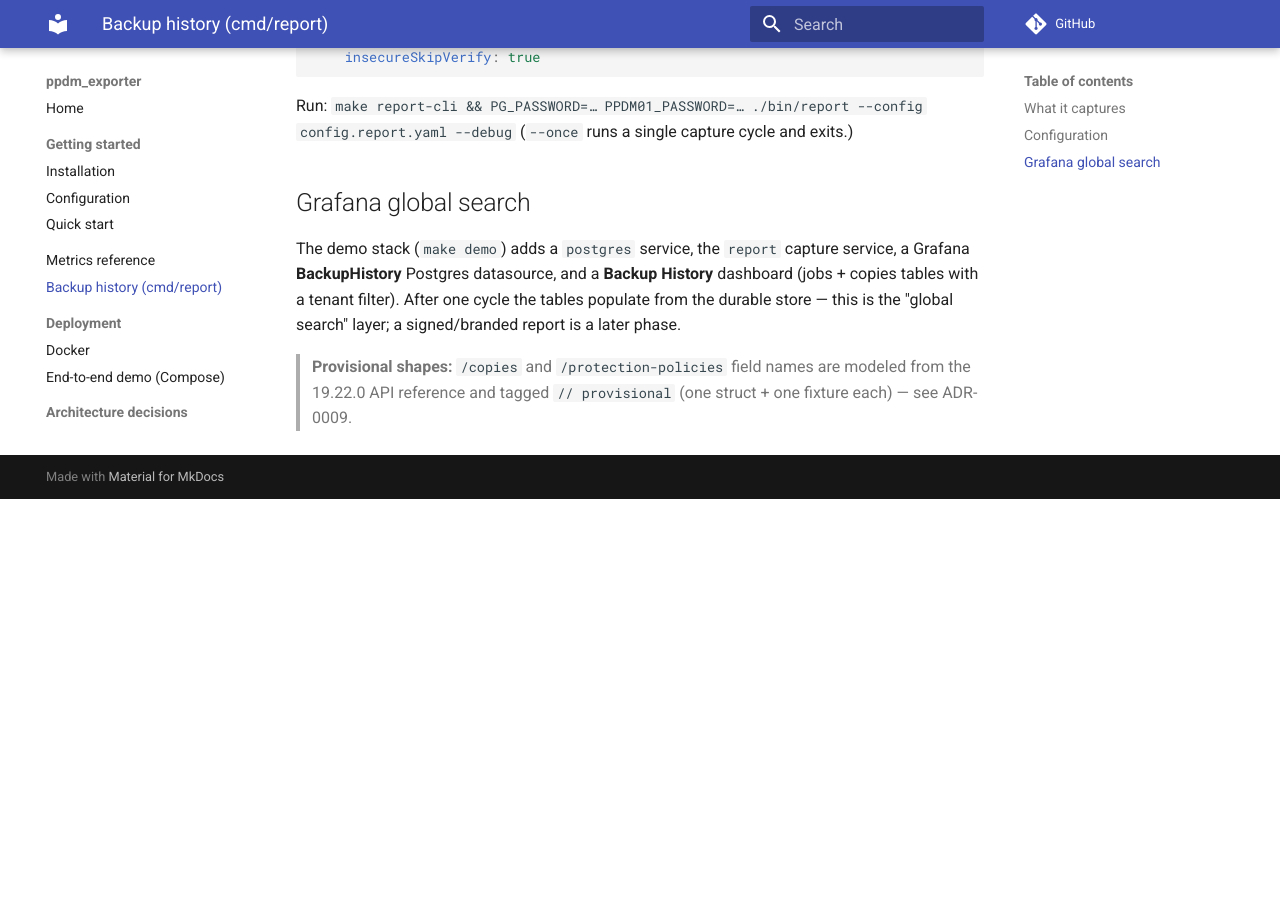
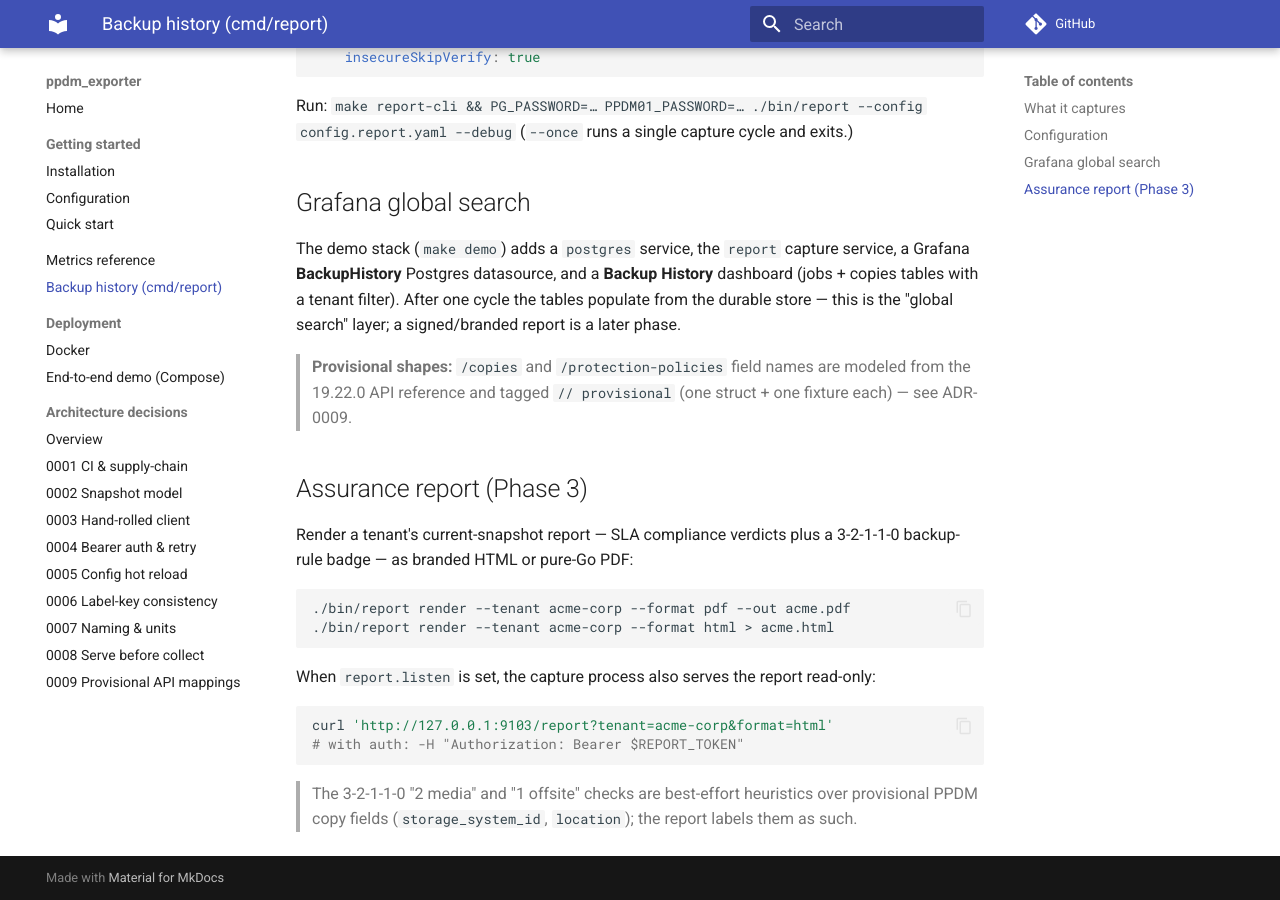
Before and after one commit to fjacquet/ppdm_exporter, an MkDocs documentation site: the page built from docs/report.md, in a window 1280 px wide and 900 px high, scrolled down 1252 px. Built offline with MkDocs 1.6.1 and Material for MkDocs 9.7.7, drawn with Linux system fonts in a browser that asks for light colours; comment, search, counter and statistics services are not loaded; before the commit the page ends 1751 px from its top, so only the background shows below that.

Commit message:
docs(report): Phase 3 report usage + demo report block + changelog
Co-Authored-By: Claude Opus 4.8 <noreply@anthropic.com>

````diff
--- a/config.report.demo.yaml
+++ b/config.report.demo.yaml
@@ -13,3 +13,6 @@ servers:
     username: demo
     password: demo
     insecureSkipVerify: true
+report:
+  listen: "0.0.0.0:9103"
+  brandName: "Acme Backup Assurance"
--- a/docs/report.md
+++ b/docs/report.md
@@ -58,3 +58,23 @@ store — this is the "global search" layer; a signed/branded report is a later
 > **Provisional shapes:** `/copies` and `/protection-policies` field names are modeled from
 > the 19.22.0 API reference and tagged `// provisional` (one struct + one fixture each) —
 > see ADR-0009.
+
+## Assurance report (Phase 3)
+
+Render a tenant's current-snapshot report — SLA compliance verdicts plus a 3-2-1-1-0
+backup-rule badge — as branded HTML or pure-Go PDF:
+
+```bash
+./bin/report render --tenant acme-corp --format pdf --out acme.pdf
+./bin/report render --tenant acme-corp --format html > acme.html
+```
+
+When `report.listen` is set, the capture process also serves the report read-only:
+
+```bash
+curl 'http://127.0.0.1:9103/report?tenant=acme-corp&format=html'
+# with auth: -H "Authorization: Bearer $REPORT_TOKEN"
+```
+
+> The 3-2-1-1-0 "2 media" and "1 offsite" checks are best-effort heuristics over provisional
+> PPDM copy fields (`storage_system_id`, `location`); the report labels them as such.
````
Also changed, not shown: CHANGELOG.md (+4 -0 lines).
